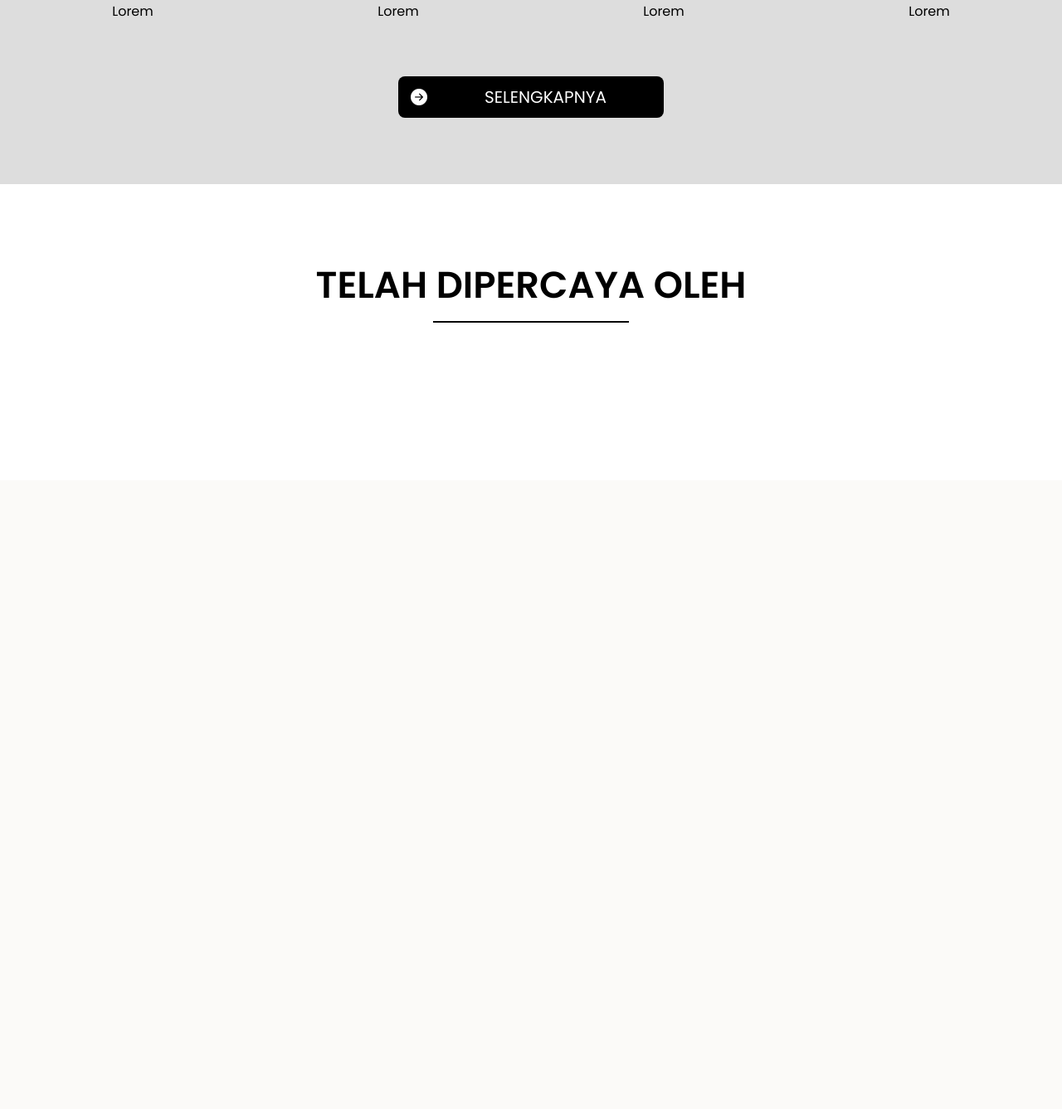
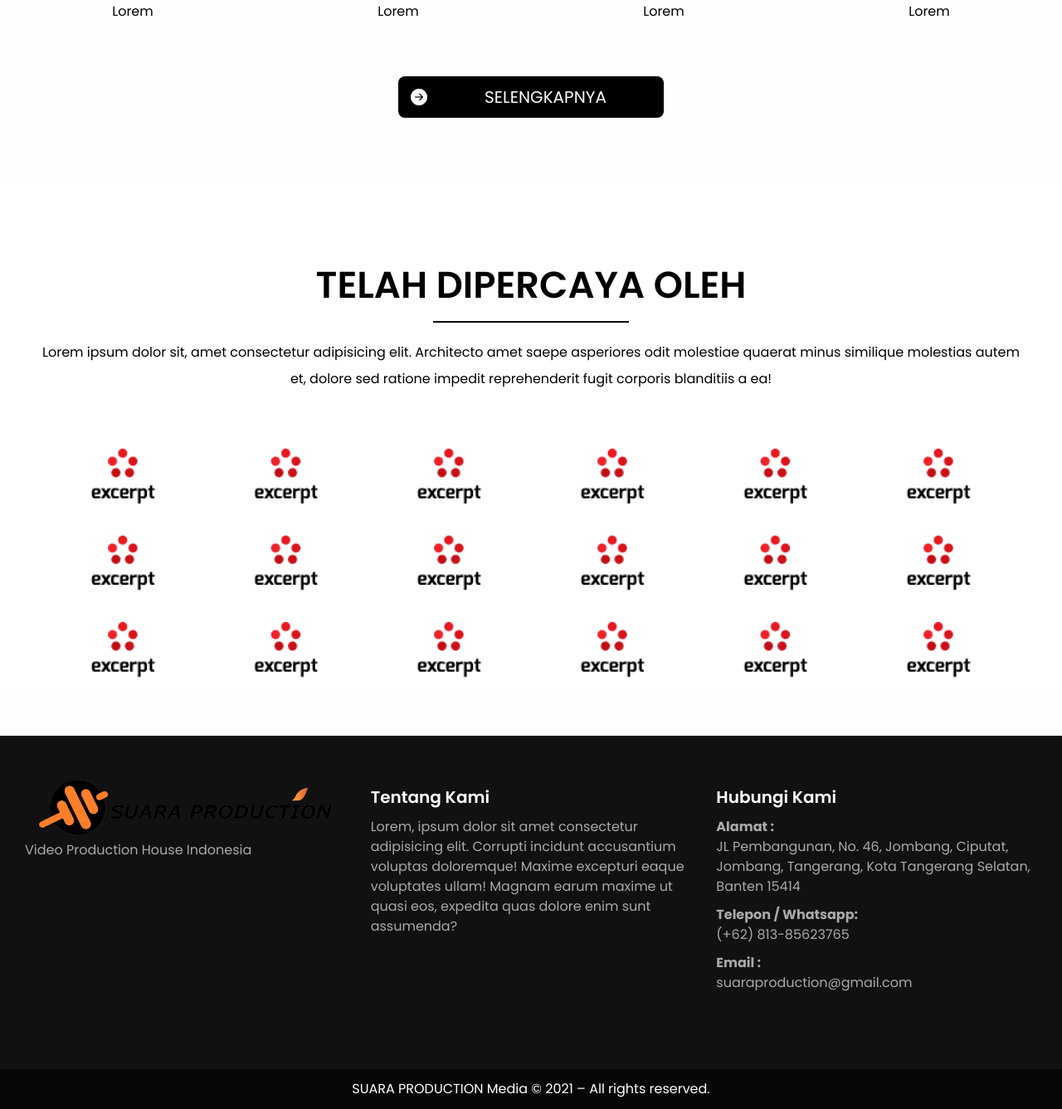
Before and after one commit to do-zoo/suaraproduction, a PHP site: page / in a window 1280 px wide. Shown: the part 4560-5897 px from the top of the page at 83% size. Before the commit the page ends 4949 px from the top, so only its background shows below. Run offline with PHP 8.4, Linux system fonts and the light colour scheme; some libraries are stand-ins or nearby versions.

Commit message:
halaman 1 kelar

```diff
--- a/css/style.css
+++ b/css/style.css
@@ -9,7 +9,7 @@
 /* screen mode css */
 :root {
     --text-color: #000;
-    --bacground-color: #ddd;
+    --bacground-color: rgb(255, 253, 253);
     --font-size-p: 1em;
     --font-size-h1: 2.8em;
     --font-size-button: 20px;
@@ -172,9 +172,6 @@ body {
     font-family: 'Poppins', sans-serif;
     -webkit-text-decoration-color: var(--text-color);
     text-decoration-color: var(--text-color);
-    /* max-width: 1240px; */
-    /* margin: 50px; */
-    /* height: 10000px; */
 }
 
 html,
@@ -578,14 +575,92 @@ a.button.has-icon {
     font-weight: 600;
 }
 
+
+/* Client */
+
+.client-brand .description {
+    padding-bottom: 30px;
+}
+
 .client-brand {
     background-color: #fff;
+    margin: 50px auto;
 }
 
 
 
-.client-brand {
-    margin: 50px auto;
+.client-content {
+    display: grid;
+    grid-template-columns: repeat(6, 1fr);
+    margin: auto 50px;
+}
+
+.client-thumb {
+    cursor: pointer;
+}
+
+
+
+
+
+/* FOOTER */
+footer {
+    background-color: #111;
+    color: #fff;
+}
+
+.footer-content {
+    display: grid;
+    grid-template-columns: repeat(3, 1fr);
+    gap: 30px;
+    padding: 50px 30px;
+}
+
+.footer-brand span {
+    line-height: 1.5rem;
+    color: #aaa;
+}
+
+.footer-about-content h1 {
+    font-size: 20px;
+    font-weight: 600;
+    line-height: 3rem;
+}
+
+.footer-about-content p {
+    color: #aaa;
+    line-height: 1.5rem;
+}
+
+.container-contact h1 {
+    font-size: 20px;
+    font-weight: 600;
+    line-height: 3rem;
+}
+
+.contact-content {
+    color: #aaa;
+    line-height: 1.5rem;
+    padding-bottom: 10px;
+}
+
+.contact-content h2 {
+    font-weight: bold;
+}
+
+.address a,
+.no-telpon a,
+.e-mail a {
+    text-decoration: none;
+    color: #aaa;
+}
+
+
+.copyright {
+    font-size: 16px;
+    line-height: 3rem;
+    text-align: center;
+    background-color: #070707;
 }
 
 /* RESPONSIVE */
@@ -700,7 +775,12 @@ a.button.has-icon {
     .portfolio-content {
         grid-template-columns: repeat(3, minmax(225px, 1fr));
     }
+
+    .client-content {
+        grid-template-columns: repeat(3, 1fr);
+    }
 }
+
 
 @media (max-width:768px) {
     :root {
@@ -735,4 +815,19 @@ a.button.has-icon {
     .portfolio-content {
         grid-template-columns: repeat(1, minmax(225px, 1fr));
     }
+
+    .client-content {
+        grid-template-columns: repeat(2, 1fr);
+    }
+
+    .footer-content {
+        grid-template-columns: repeat(1, 1fr);
+        gap: 30px;
+        padding: 50px 30px;
+    }
+
+    .copyright {
+        line-height: 2.5rem;
+        font-size: 12px;
+    }
 }
--- a/index.html
+++ b/index.html
@@ -338,11 +338,114 @@
                 <div class="description">
                     <h1>TELAH DIPERCAYA OLEH</h1>
                     <div class="border"></div>
-                    <p></p>
+                    <p>Lorem ipsum dolor sit, amet consectetur adipisicing elit. Architecto amet saepe asperiores odit molestiae quaerat minus similique molestias autem et, dolore sed ratione impedit reprehenderit fugit corporis blanditiis a ea!</p>
+                </div>
+                <div class="client-bar">
+                    <div class="client-content">
+                        <div class="client-thumb">
+                            <img src="img/logo/client_2.png" alt="">
+                        </div>
+                        <div class="client-thumb">
+                            <img src="img/logo/client_2.png" alt="">
+                        </div>
+                        <div class="client-thumb">
+                            <img src="img/logo/client_2.png" alt="">
+                        </div>
+                        <div class="client-thumb">
+                            <img src="img/logo/client_2.png" alt="">
+                        </div>
+                        <div class="client-thumb">
+                            <img src="img/logo/client_2.png" alt="">
+                        </div>
+                        <div class="client-thumb">
+                            <img src="img/logo/client_2.png" alt="">
+                        </div>
+                        <div class="client-thumb">
+                            <img src="img/logo/client_2.png" alt="">
+                        </div>
+                        <div class="client-thumb">
+                            <img src="img/logo/client_2.png" alt="">
+                        </div>
+                        <div class="client-thumb">
+                            <img src="img/logo/client_2.png" alt="">
+                        </div>
+                        <div class="client-thumb">
+                            <img src="img/logo/client_2.png" alt="">
+                        </div>
+                        <div class="client-thumb">
+                            <img src="img/logo/client_2.png" alt="">
+                        </div>
+                        <div class="client-thumb">
+                            <img src="img/logo/client_2.png" alt="">
+                        </div>
+                        <div class="client-thumb">
+                            <img src="img/logo/client_2.png" alt="">
+                        </div>
+                        <div class="client-thumb">
+                            <img src="img/logo/client_2.png" alt="">
+                        </div>
+                        <div class="client-thumb">
+                            <img src="img/logo/client_2.png" alt="">
+                        </div>
+                        <div class="client-thumb">
+                            <img src="img/logo/client_2.png" alt="">
+                        </div>
+                        <div class="client-thumb">
+                            <img src="img/logo/client_2.png" alt="">
+                        </div>
+                        <div class="client-thumb">
+                            <img src="img/logo/client_2.png" alt="">
+                        </div>
+                    </div>
                 </div>
             </div>
         </div>
     </section>
+    <footer>
+        <div class="footer-content">
+            <section class="footer-brand">
+                <img src="img/logo-long.png" alt="">
+                <span>Video Production House Indonesia</span>
+            </section>
+            <section class="footer-about">
+                <div class="footer-about-content">
+                    <h1>Tentang Kami</h1>
+                    <p>Lorem, ipsum dolor sit amet consectetur adipisicing elit. Corrupti incidunt accusantium voluptas doloremque! Maxime excepturi eaque voluptates ullam! Magnam earum maxime ut quasi eos, expedita quas dolore enim sunt assumenda?</p>
+                </div>
+            </section>
+            <section class="footer-contact">
+                <div class="container-contact">
+                    <h1>Hubungi Kami</h1>
+                    <div class="contact-content address">
+                        <h2>Alamat :</h2>
+                        <a href="">JL Pembangunan, No. 46, Jombang, Ciputat, Jombang, Tangerang, Kota Tangerang Selatan, Banten 15414</a>
+                    </div>
+                    <div class="contact-content no-telpon">
+                        <h2>Telepon / Whatsapp:</h2>
+                        <a href="">(+62) 813-85623765</a>
+                    </div>
+                    <div class="contact-content e-mail">
+                        <h2>Email :</h2>
+                        <a href="">suaraproduction@gmail.com</a>
+                    </div>
+                    <br><br>
+                </div>
+                <!-- <div class="social-footer">
+                    <a href="https://www.instagram.com/edo0edo/" target="_blank" class="social-item facebook"><i
+                            class="bi bi-facebook" style="font-size: 1.5rem;"></i></a>
+                    <a href="https://twitter.com/dozo70675315" target="_blank" class="social-item twitter"><i
+                            class="bi bi-twitter" style="font-size: 1.5rem;"></i></a>
+                    <a href="https://www.youtube.com/channel/UCkXmLjEr95LVtGuIm3l2dPg" target="_blank"
+                        class="social-item youtube"><i class="bi bi-youtube" style="font-size: 1.5rem;"></i></a>
+                    <a href="https://www.instagram.com/edo0edo/" target="_blank" class="social-item instagram"><i
+                            class="bi bi-instagram" style="font-size: 1.5rem;"></i></a>
+                </div> -->
+            </section>
+        </div>
+        <div class="copyright">
+            <p><strong>SUARA PRODUCTION Media © 2021 – All rights reserved.</strong></p>
+        </div>
+    </footer>
     <script src="js/scirpt.js"></script>
 </body>
 
```
Also changed, not shown: img/logo/hd-logo-telkomsel-32583.png (added).
